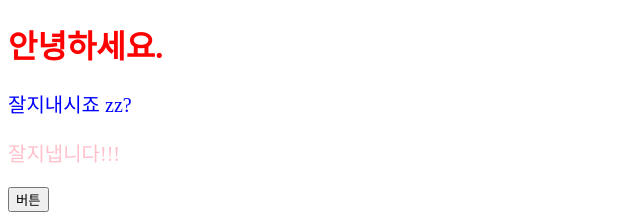
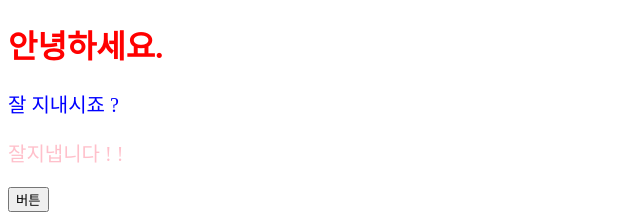
Before and after one commit to SUJINJEONG012/react-v1, a React (Create React App) app in the folder my-app/: page / in a window 1280 px wide. Shown: the top 217 px of the page, without its empty margins (0-640 px from the left). Built offline with nearby package versions, Linux system fonts and the light colour scheme.

Commit message:
props.children 적용

```diff
--- a/my-app/src/App.jsx
+++ b/my-app/src/App.jsx
@@ -9,9 +9,10 @@
 
     return  (
         <>
+
         <h1 style={{color:"red"}}>안녕하세요.</h1>
-        <ColoredMessage color="blue" message="잘지내시죠 zz?"/>
-        <ColoredMessage color="pink" message="잘지냅니다!!!"/>
+        <ColoredMessage color="blue">잘 지내시죠 ?</ColoredMessage>
+        <ColoredMessage color="pink">잘지냅니다 ! !</ColoredMessage>
            <button onClick={onClickButton}>버튼</button>
         </>
     );
--- a/my-app/src/components/ColoredMessage.jsx
+++ b/my-app/src/components/ColoredMessage.jsx
@@ -5,5 +5,5 @@
         fontSize: "20px"
     };
 
-    return <p style={contentStyle}>{props.message}</p>
+    return <p style={contentStyle}>{props.children}</p>
 };
```
